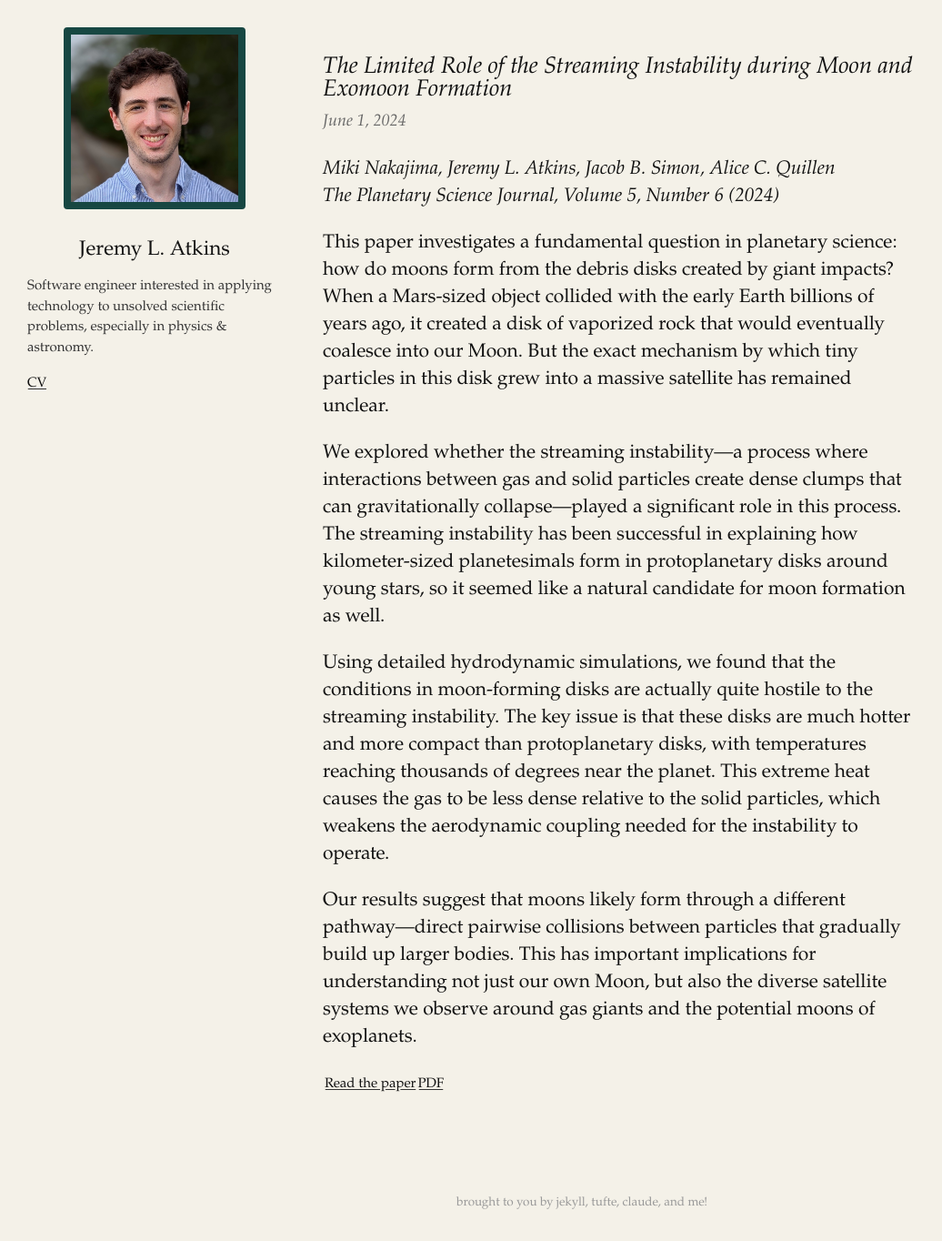
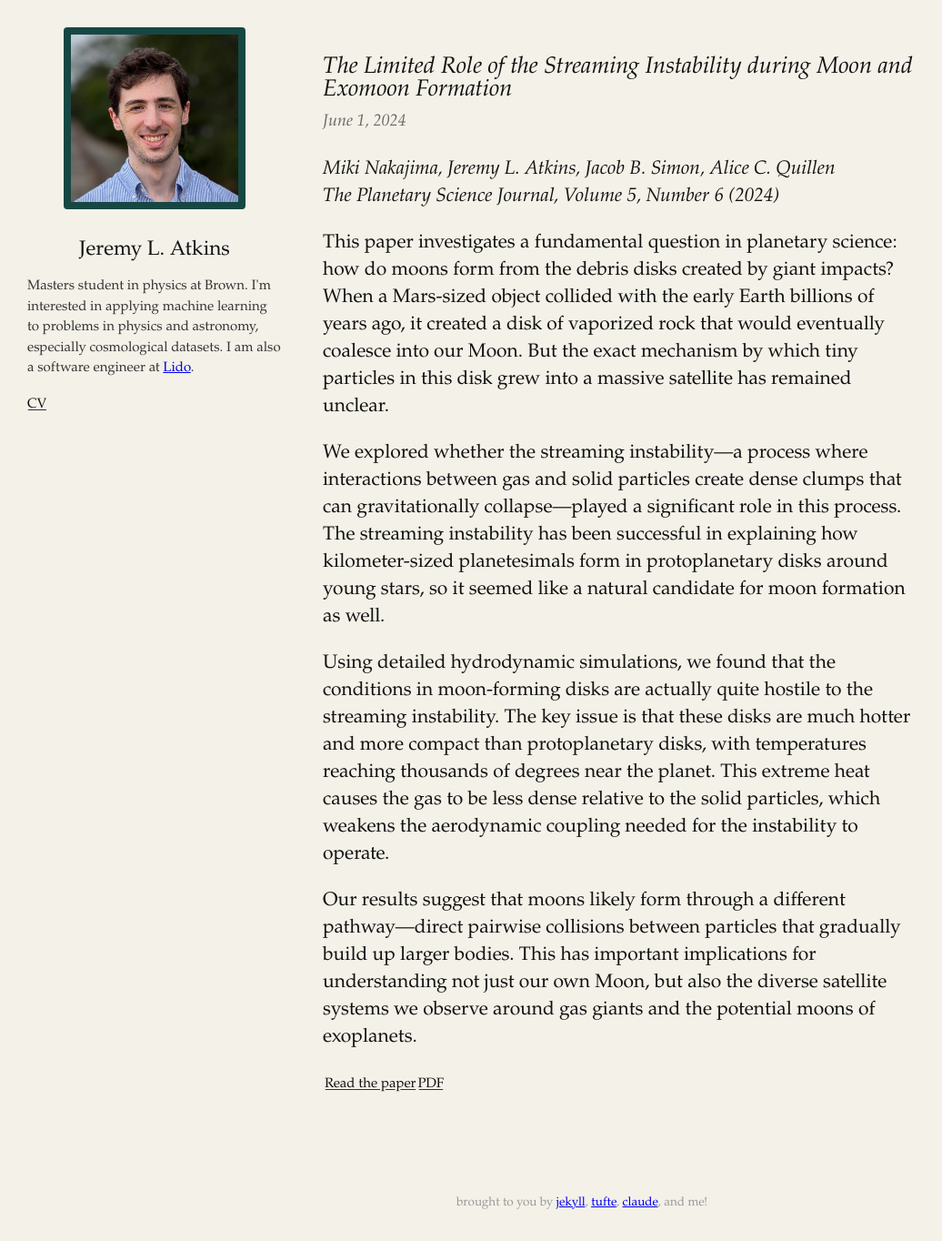
Before and after one commit to jatkins5/jatkins5.github.io, a Jekyll site: the page built from index.html, in a window 1280 px wide and 1364 px high. Shown: the whole window at 91% size, without its empty margins (0-1036 px from the left). Built offline with Jekyll 4.4.1, drawn with Linux system fonts in a browser that asks for light colours; some web fonts are replaced.

Commit message:
update about text and add links to footer

```diff
--- a/_config.yml
+++ b/_config.yml
@@ -8,8 +8,8 @@ middle_name: L.
 last_name: Atkins
 email: jatkins5@u.rochester.edu
 description: Software engineer interested in applying technology to unsolved scientific problems
-sidebar_description: Software engineer interested in applying technology to unsolved scientific problems, especially in physics & astronomy.
-footer_text: brought to you by jekyll, tufte, claude, and me!
+sidebar_description: Masters student in physics at Brown. I'm interested in applying machine learning to problems in physics and astronomy, especially cosmological datasets. I am also a software engineer at <a href="https://lido.app">Lido</a>.
+footer_text: brought to you by <a href="https://jekyllrb.com/">jekyll</a>, <a href="https://edwardtufte.github.io/tufte-css/">tufte</a>, <a href="https://claude.ai">claude</a>, and me!
 keywords:
 lang: en
 icon: ⚛️
```
